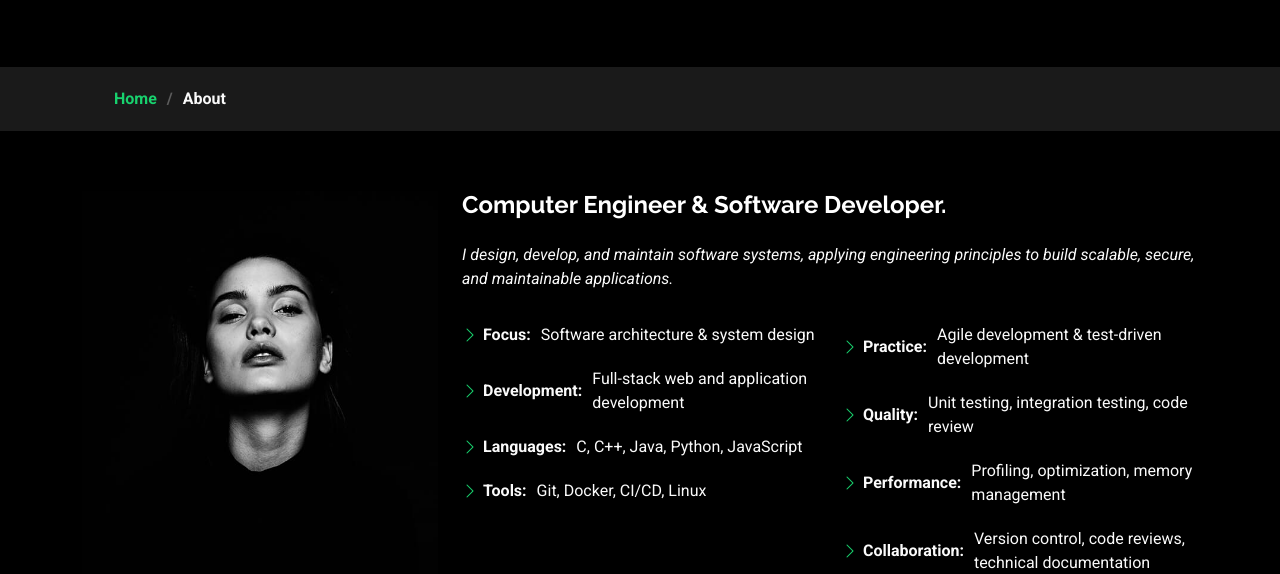
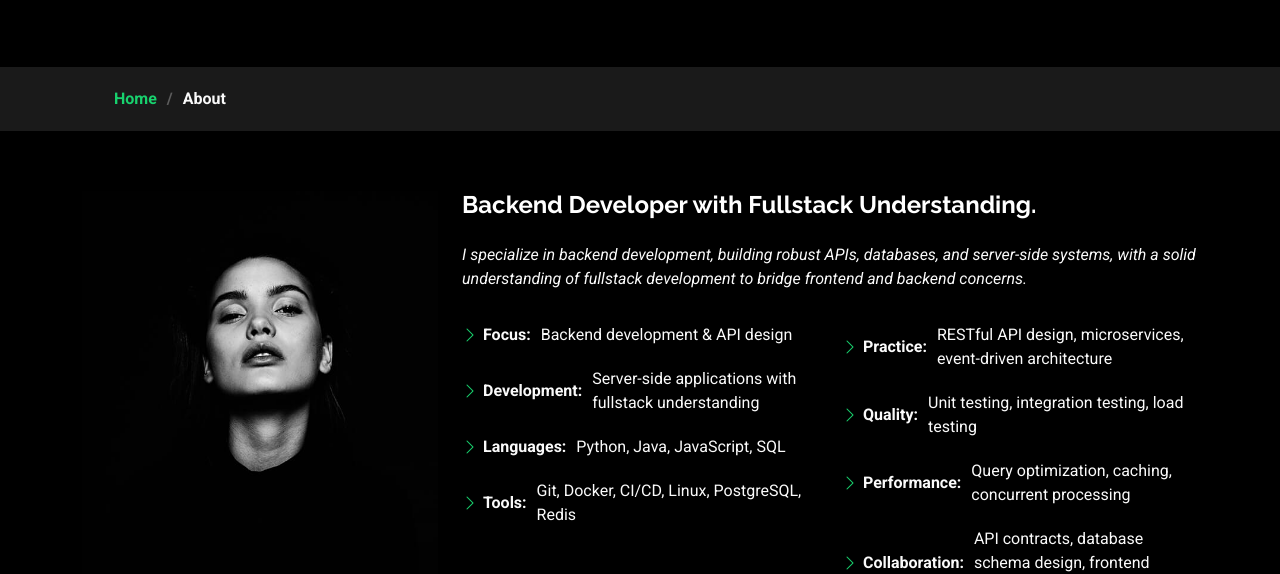
Before and after one commit to aisfhd/aisfhd.github.io, a plain HTML site: page about.html in a window 1280 px wide. Shown: the part 228-802 px from the top of the page. Drawn offline with Linux system fonts and the light colour scheme.

```diff
--- a/about.html
+++ b/about.html
@@ -95,30 +95,30 @@
             <img src="assets/img/profile-img.jpg" class="img-fluid" alt="">
           </div>
           <div class="col-lg-8 content">
-            <h2>Computer Engineer &amp; Software Developer.</h2>
+            <h2>Backend Developer with Fullstack Understanding.</h2>
             <p class="fst-italic py-3">
-              I design, develop, and maintain software systems, applying engineering principles to build scalable, secure, and maintainable applications.
+              I specialize in backend development, building robust APIs, databases, and server-side systems, with a solid understanding of fullstack development to bridge frontend and backend concerns.
             </p>
             <div class="row">
               <div class="col-lg-6">
                 <ul>
-                  <li><i class="bi bi-chevron-right"></i> <strong>Focus:</strong> <span>Software architecture &amp; system design</span></li>
-                  <li><i class="bi bi-chevron-right"></i> <strong>Development:</strong> <span>Full-stack web and application development</span></li>
-                  <li><i class="bi bi-chevron-right"></i> <strong>Languages:</strong> <span>C, C++, Java, Python, JavaScript</span></li>
-                  <li><i class="bi bi-chevron-right"></i> <strong>Tools:</strong> <span>Git, Docker, CI/CD, Linux</span></li>
+                  <li><i class="bi bi-chevron-right"></i> <strong>Focus:</strong> <span>Backend development &amp; API design</span></li>
+                  <li><i class="bi bi-chevron-right"></i> <strong>Development:</strong> <span>Server-side applications with fullstack understanding</span></li>
+                  <li><i class="bi bi-chevron-right"></i> <strong>Languages:</strong> <span>Python, Java, JavaScript, SQL</span></li>
+                  <li><i class="bi bi-chevron-right"></i> <strong>Tools:</strong> <span>Git, Docker, CI/CD, Linux, PostgreSQL, Redis</span></li>
                 </ul>
               </div>
               <div class="col-lg-6">
                 <ul>
-                  <li><i class="bi bi-chevron-right"></i> <strong>Practice:</strong> <span>Agile development &amp; test-driven development</span></li>
-                  <li><i class="bi bi-chevron-right"></i> <strong>Quality:</strong> <span>Unit testing, integration testing, code review</span></li>
-                  <li><i class="bi bi-chevron-right"></i> <strong>Performance:</strong> <span>Profiling, optimization, memory management</span></li>
-                  <li><i class="bi bi-chevron-right"></i> <strong>Collaboration:</strong> <span>Version control, code reviews, technical documentation</span></li>
+                  <li><i class="bi bi-chevron-right"></i> <strong>Practice:</strong> <span>RESTful API design, microservices, event-driven architecture</span></li>
+                  <li><i class="bi bi-chevron-right"></i> <strong>Quality:</strong> <span>Unit testing, integration testing, load testing</span></li>
+                  <li><i class="bi bi-chevron-right"></i> <strong>Performance:</strong> <span>Query optimization, caching, concurrent processing</span></li>
+                  <li><i class="bi bi-chevron-right"></i> <strong>Collaboration:</strong> <span>API contracts, database schema design, frontend integration</span></li>
                 </ul>
               </div>
             </div>
             <p class="py-3">
-              My work spans the full software development lifecycle — from requirements analysis and system design to implementation, testing, deployment, and maintenance. I focus on writing clean code, optimizing performance, and ensuring software quality through rigorous testing and code reviews.
+              My work centers on backend systems — designing and implementing RESTful APIs, data models, authentication, and background services that power modern applications. I combine deep backend expertise with fullstack understanding, so I can collaborate effectively with frontend teams, design sensible API contracts, and ensure the server and client integrate cleanly. I prioritize reliability, performance, and maintainability in every system I build.
             </p>
           </div>
         </div>
```
Also changed, not shown: index.html (+4 -3 lines), assets/img/favicon.png (deleted), 1 other file.
